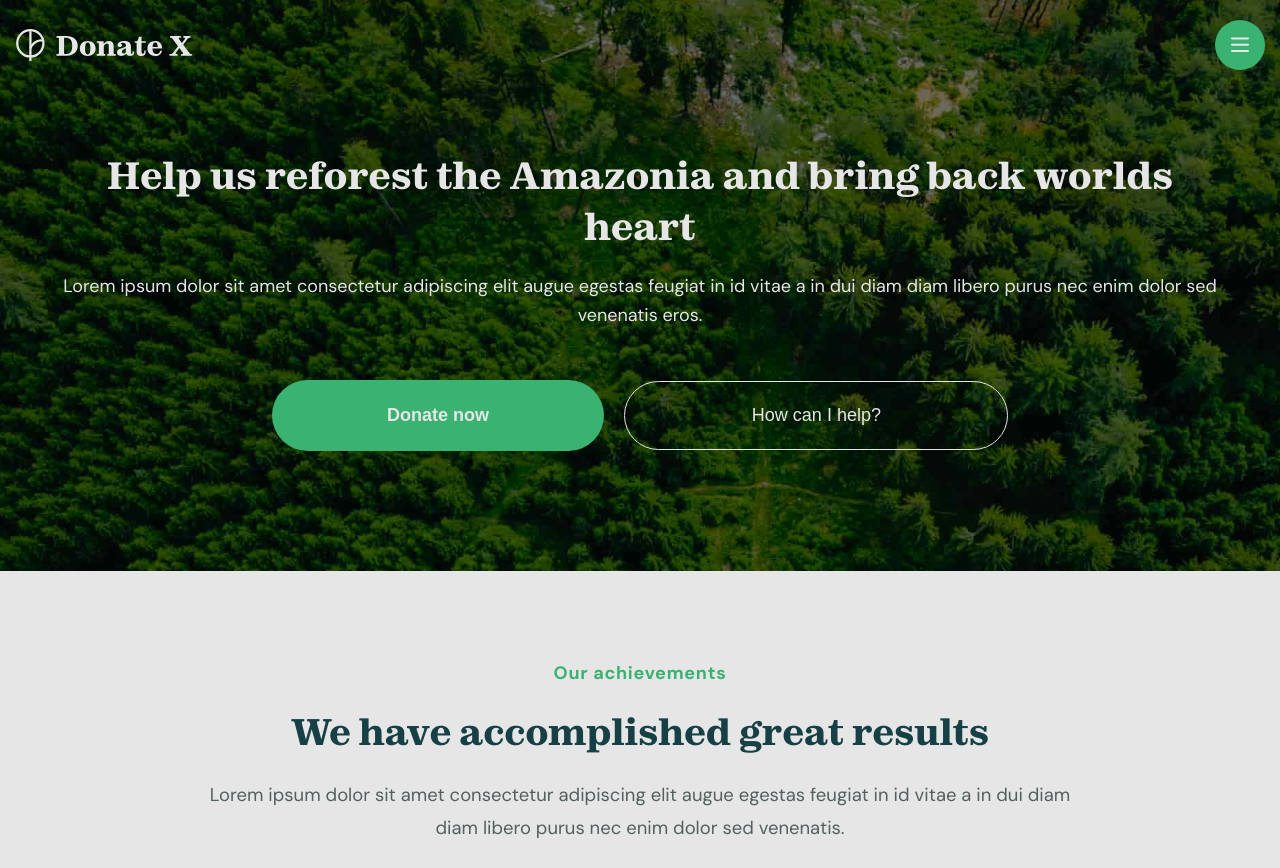
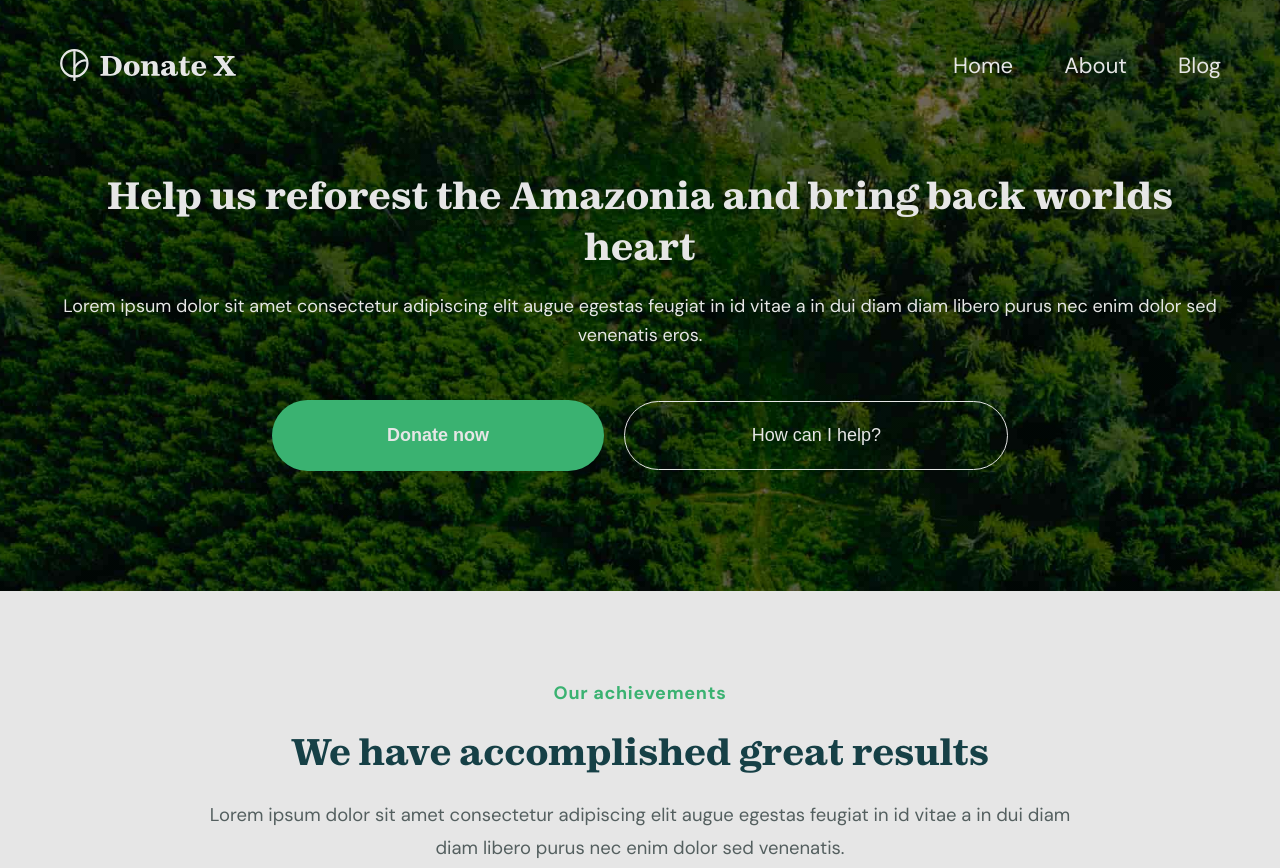
Before and after one commit to boolienautocrat/Donate-X, a plain HTML site: page index.html in a window 1280 px wide. Shown: the top 868 px of the page. Drawn offline with Linux system fonts and the light colour scheme.

Commit message:
hamburger display bug across tablet & mobile #4

```diff
--- a/scss/styles.scss
+++ b/scss/styles.scss
@@ -43,11 +43,12 @@ a {
         padding: 0 15px 0;
         position: sticky;
         top: 0;
-        z-index: 2;
+        z-index: 3;
 
         nav {
             @include e.flex (row, center, 33%);
             justify-content: space-between;
+            z-index: 3;
 
             img {
                 transition: transform .3s;
@@ -80,11 +81,13 @@ a {
     }
 
     .ham-menu {
+        position: absolute;
         display: none;
-        position: sticky;
+        z-index: 2;
         height: 100vh;
         background-color: #142a31;
-        top: 0vh;
+        top: 0;
+        left: 0;
         width: 100vw;
         padding: 150px 0 0 15px;
         transition: display 500ms linear;
@@ -450,7 +453,7 @@ a {
     }
 
     body {
-        background-position: -160px -50px;
+        background-position: -160px -43px;
         background-size: 154%;
     }
 
@@ -470,6 +473,36 @@ a {
     hr {
         margin: 5rem auto;
         width: 85%;
+    }
+
+    header {
+        margin-top: 20px;
+        flex-direction: row;
+        justify-content: space-between;
+        align-items: center;
+        padding: 0 4.6% 0;
+
+        .ham-btn {
+            display: none;
+        }
+
+        .ham-menu {
+            display: block !important;
+            height: auto;
+            background-color: unset;
+            width: auto;
+            padding: 0;
+            position: unset;
+
+            ul {
+                gap: 4vw;
+                flex-direction: row;
+            }
+
+            button {
+                display: none;
+            }
+        }
     }
 
     .first-section {
```
Also changed, not shown: index.html (+1 -1 lines), styles.css, 1 other file.
